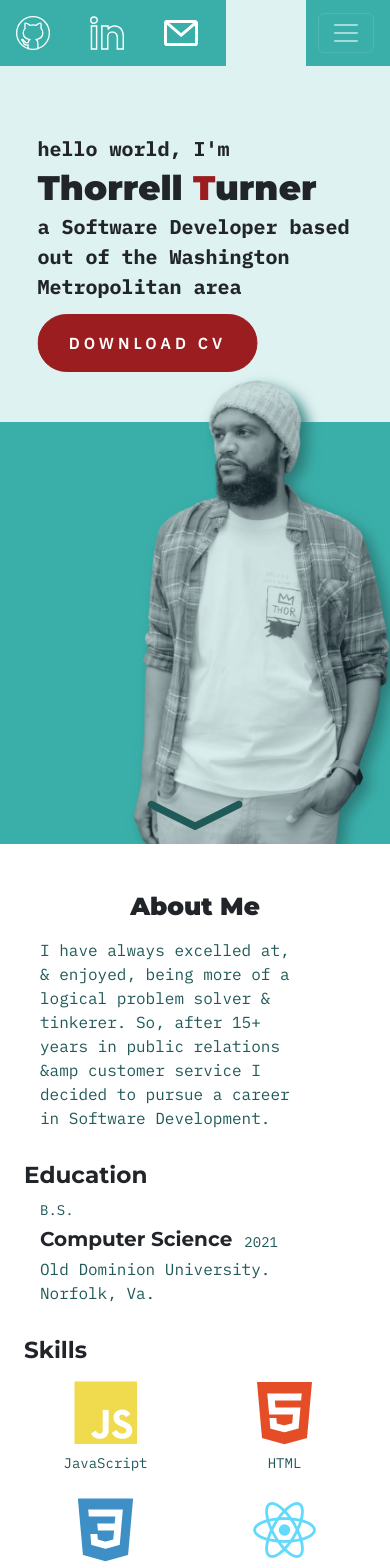
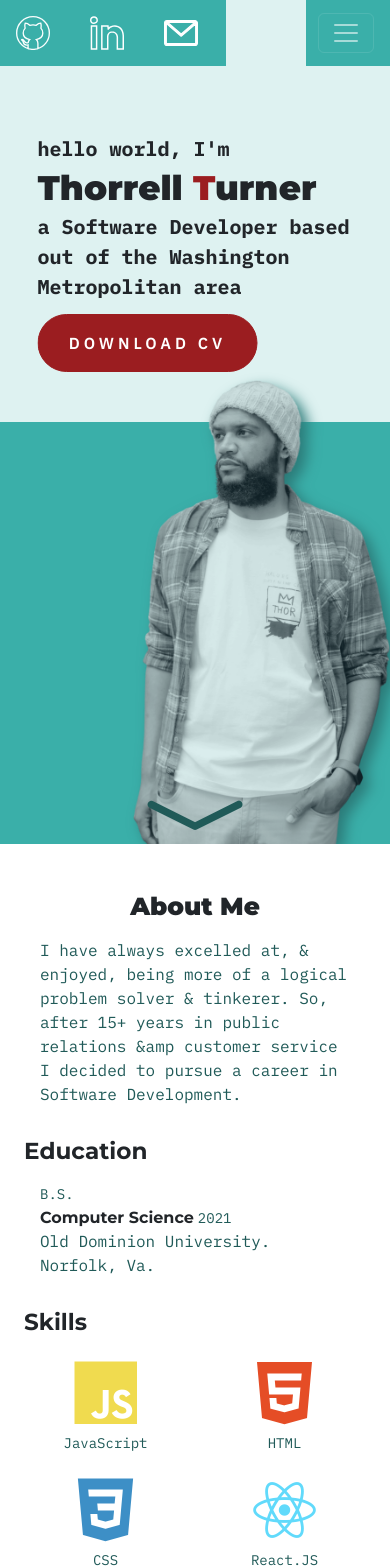
Before and after one commit to thorrellt/react-portfolio, a React (Vite) app: page / in a window 390 px wide. Shown: the top 1568 px of the page. Built offline with nearby package versions, Linux system fonts and the light colour scheme.

Commit message:
update responsive design for about me

```diff
--- a/src/components/AboutMe.jsx
+++ b/src/components/AboutMe.jsx
@@ -25,7 +25,7 @@ function AboutMe(props) {
                 About Me</h2>
             <Row className='container-lg mx-auto px-0'>
                 <Col xs={12} md={{ span: 5, offset: 1 }} className=''>
-                    <Row className='gy-5 mx-1 mb-3 pe-5'>
+                    <Row id='AboutMe--content' className='gy-5 mx-1 mb-3 pe-5'>
                         <p>
                             I have always excelled at, & enjoyed, being more of a logical problem solver & tinkerer. So, after 15+ years in public relations &amp customer service I decided to pursue a career in Software Development.
                         </p>
@@ -34,10 +34,13 @@ function AboutMe(props) {
                     <Row id='education' className='mx-1 mt-2'>
 
                         <Container className='mb-3'>
-                            <small id="degree-type">B.S.</small>
+
                             <Row xs="auto" className='mt-2'>
-                                <Col id='degree' >
-                                    <h5 id="degree-field" className='lh-1 fs-5'>Computer Science</h5>
+                                <Col xs={12}>
+                                    <small id="degree-type">B.S.</small>
+                                </Col>
+                                <Col id='degree' className='pe-1'>
+                                    <span id="degree-field" className='h5 fs-6'>Computer Science</span>
 
                                 </Col>
                                 <Col className='px-0 lh-1 py-1'>
@@ -49,7 +52,7 @@ function AboutMe(props) {
                     </Row>
                 </Col>
                 <Col xs={12} md={5} id='skills'>
-                    <h3 className='fw-bold pb-2'>Skills</h3>
+                    <h3 className='fw-bold pb-3'>Skills</h3>
                     <Row className='g-3'>
                         {skillElements}
                     </Row>
--- a/src/styles/AboutMe.css
+++ b/src/styles/AboutMe.css
@@ -13,3 +13,10 @@
 #AboutMe small {
     color:#205a58;
 }
+
+
+@media all and (max-width: 575px) {
+    #AboutMe--content {
+        padding-right: 0 !important;
+    }
+}
```
